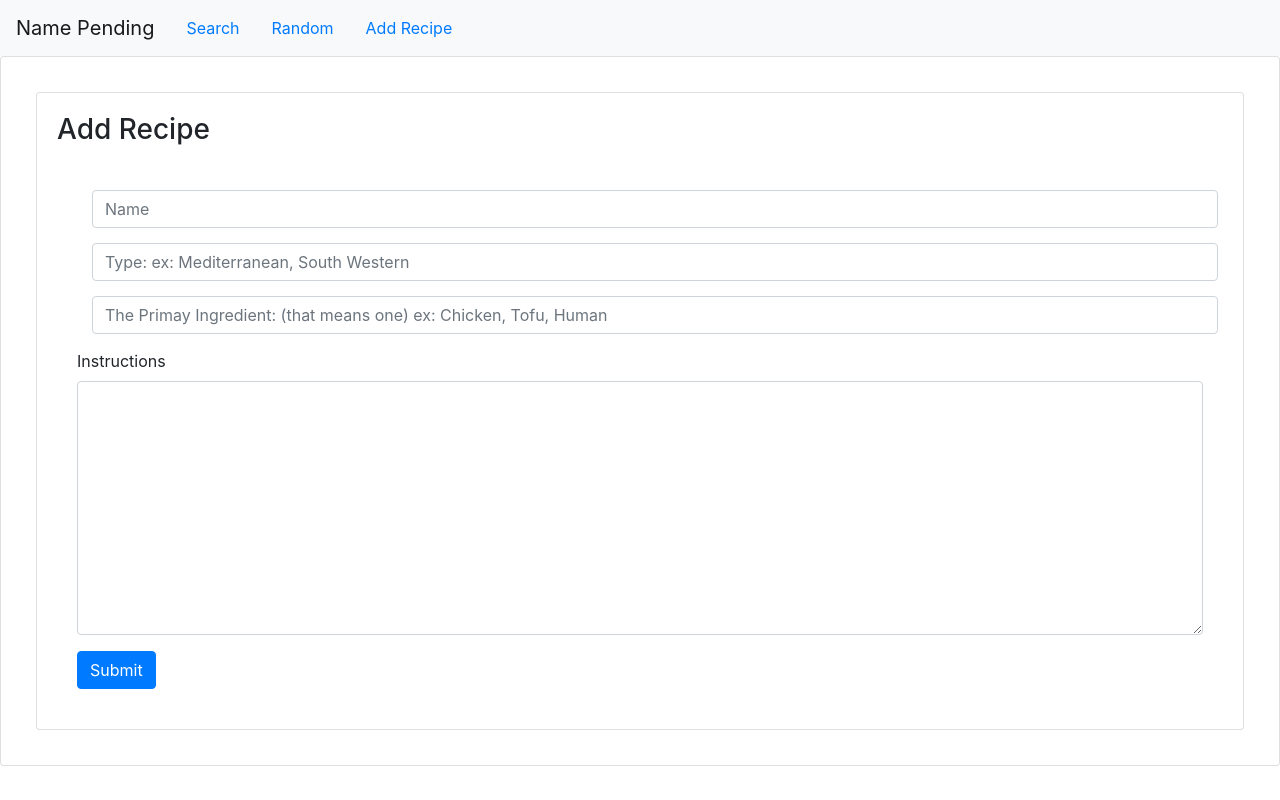
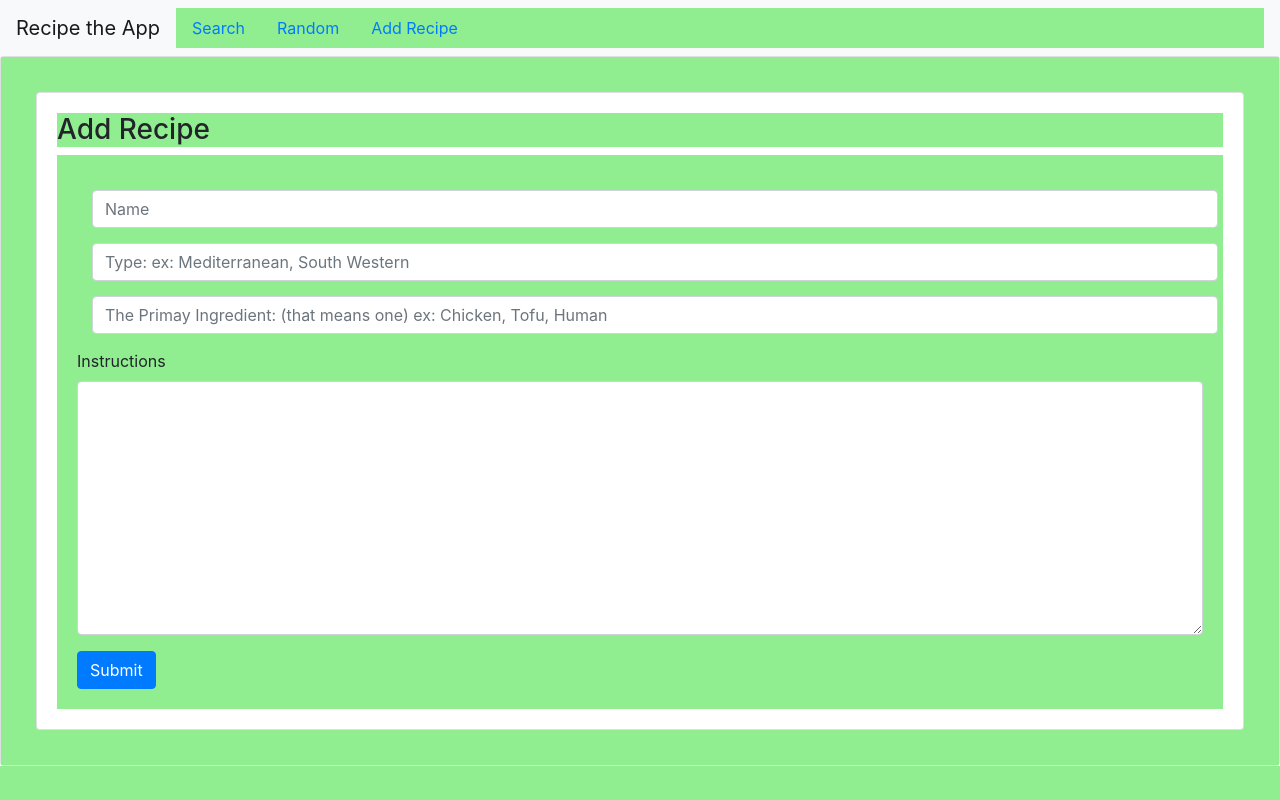
Before and after one commit to IUS-CS/p422-project-JeffUsername, an Angular app in the folder my-app/: page /add-recipe in a window 1280 px wide. Built offline with nearby package versions, Linux system fonts and the light colour scheme.

Commit message:
guess I'm done

```diff
--- a/my-app/src/app/add-recipe/add-recipe.component.html
+++ b/my-app/src/app/add-recipe/add-recipe.component.html
@@ -1,7 +1,10 @@
 <div class="card">
   <h3>Add Recipe</h3>
   <form [formGroup]="newRecipe" (ngSubmit)="onSubmit()">
-    <input type="text" class="form-control" id="name" formControlName ="name" placeholder="Name">
+    <div>
+      <input type="text" class="form-control" id="name" formControlName ="name" placeholder="Name">
+
+    </div>
     <input type="text" class="form-control" id="type" formControlName ="type" placeholder="Type: ex: Mediterranean, South Western">
     <input type="text" class="form-control" id= "primeIngredient" formControlName ="primeIngredient" placeholder="The Primay Ingredient: (that means one) ex: Chicken, Tofu, Human">
 
@@ -10,5 +13,6 @@
       <textarea class="form-control" formControlName ="recipeBody" id="exampleFormControlTextarea1" rows="10"></textarea>
     </div>
   <button class="btn btn-primary" type="submit" value="Submit">Submit</button>
+
 </form>
 </div>
--- a/my-app/src/app/add-recipe/add-recipe.component.ts
+++ b/my-app/src/app/add-recipe/add-recipe.component.ts
@@ -3,18 +3,33 @@ import { Recipe,RecipeDataService  } from '../recipe-data.service';
 import {Observable, pipe, zip} from 'rxjs';
 import {FormArray, FormBuilder, FormControl, FormGroup, Validators} from '@angular/forms';
 import { ReactiveFormsModule } from '@angular/forms';
+import { getNameOfDeclaration } from 'typescript';
+import {ActivatedRoute, ParamMap, Router} from '@angular/router';
+import {switchMap} from 'rxjs/operators';
 
 @Component({
   selector: 'app-add-recipe',
   templateUrl: './add-recipe.component.html',
   styleUrls: ['./add-recipe.component.scss']
+
 })
 export class AddRecipeComponent implements OnInit {
   addRecipe: Observable<Recipe>;
+  verify: Observable<Recipe>;
 
   status = '';
   statusIsError = false;
 
+  constructor(
+    private recipeDataService: RecipeDataService,
+    private router: Router,
+    private route: ActivatedRoute,
+    ) {}
+
+
+  ngOnInit(): void {
+
+  }
 
   newRecipe = new FormGroup({
     name: new FormControl(''),
@@ -23,16 +38,11 @@ export class AddRecipeComponent implements OnInit {
     recipeBody: new FormControl(''),
   });
 
-
-  constructor(private recipeDataService: RecipeDataService) {}
-
-
-  ngOnInit(): void {
-
-  }
-
   onSubmit(): void {
 
+    if (!this.newRecipe.valid){
+      return;
+    }
     let recipe ={
       name: this.newRecipe.controls.name.value,
       primeIngredient: this.newRecipe.controls.primeIngredient.value,
@@ -53,4 +63,6 @@ export class AddRecipeComponent implements OnInit {
     );
   }
 
+
+
 }
--- a/my-app/src/app/app.component.html
+++ b/my-app/src/app/app.component.html
@@ -1,5 +1,5 @@
 <nav class="navbar navbar-expand-lg navbar-light bg-light">
-  <a class="navbar-brand" href="#">Name Pending</a>
+  <a class="navbar-brand" href="#">Recipe the App</a>
   <button class="navbar-toggler" type="button" data-toggle="collapse" data-target="#navbarSupportedContent"
     aria-controls="navbarSupportedContent" aria-expanded="false" aria-label="Toggle navigation">
     <span class="navbar-toggler-icon"></span>
--- a/my-app/src/app/app.module.ts
+++ b/my-app/src/app/app.module.ts
@@ -17,6 +17,7 @@ import { SelectByIngredientComponent } from './select-by-ingredient/select-by-in
 import { SelectByTypeIngredComponent } from './select-by-type-ingred/select-by-type-ingred.component';
 import { SelectByNameComponent } from './select-by-name/select-by-name.component';
 
+
 @NgModule({
   declarations: [
     AppComponent,
@@ -30,6 +31,7 @@ import { SelectByNameComponent } from './select-by-name/select-by-name.component
     SelectByIngredientComponent,
     SelectByTypeIngredComponent,
     SelectByNameComponent,
+
   ],
   imports: [
     BrowserModule,
--- a/my-app/src/app/recipe/recipe.component.scss
+++ b/my-app/src/app/recipe/recipe.component.scss
@@ -2,7 +2,7 @@
     margin-top: 30px;
 
     span {
-            padding: 30px 0px 0px 0px;
+
             text-align: right;
 
         }
--- a/my-app/src/app/select-by-name/select-by-name.component.html
+++ b/my-app/src/app/select-by-name/select-by-name.component.html
@@ -3,6 +3,7 @@
     <h3>Search by Name: </h3>
       <p>
         <label for="name">Name </label>
+
         <input type="text" id="name" name="name" formControlName="name">
       </p>
       <p>
--- a/my-app/src/app/select-by-name/select-by-name.component.scss
+++ b/my-app/src/app/select-by-name/select-by-name.component.scss
@@ -5,7 +5,9 @@
         margin: 15px;
         label {
             padding: 10px 15px 10px 10px;
+
         }
+
     }
 
 }
--- a/my-app/src/styles.scss
+++ b/my-app/src/styles.scss
@@ -2,3 +2,10 @@
 
 /* Importing Bootstrap SCSS file. */
 @import '~bootstrap/scss/bootstrap';
+* {
+    background-color: lightgreen;
+    nav {
+        color: gray;
+    }
+
+}
```
